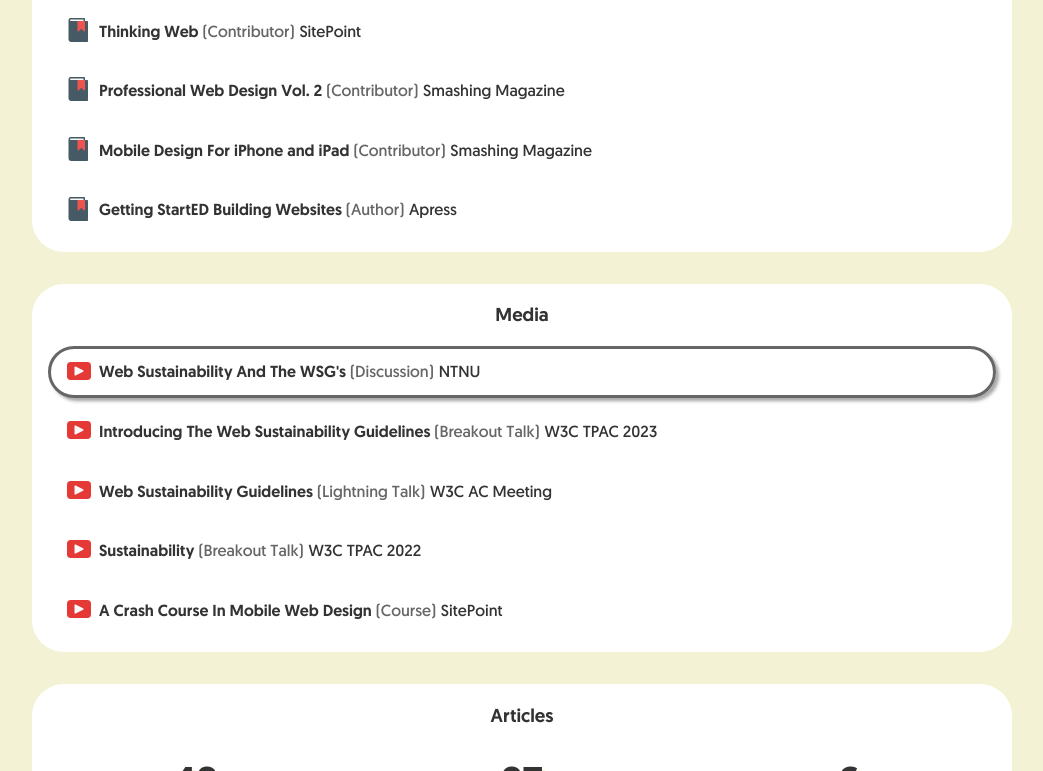
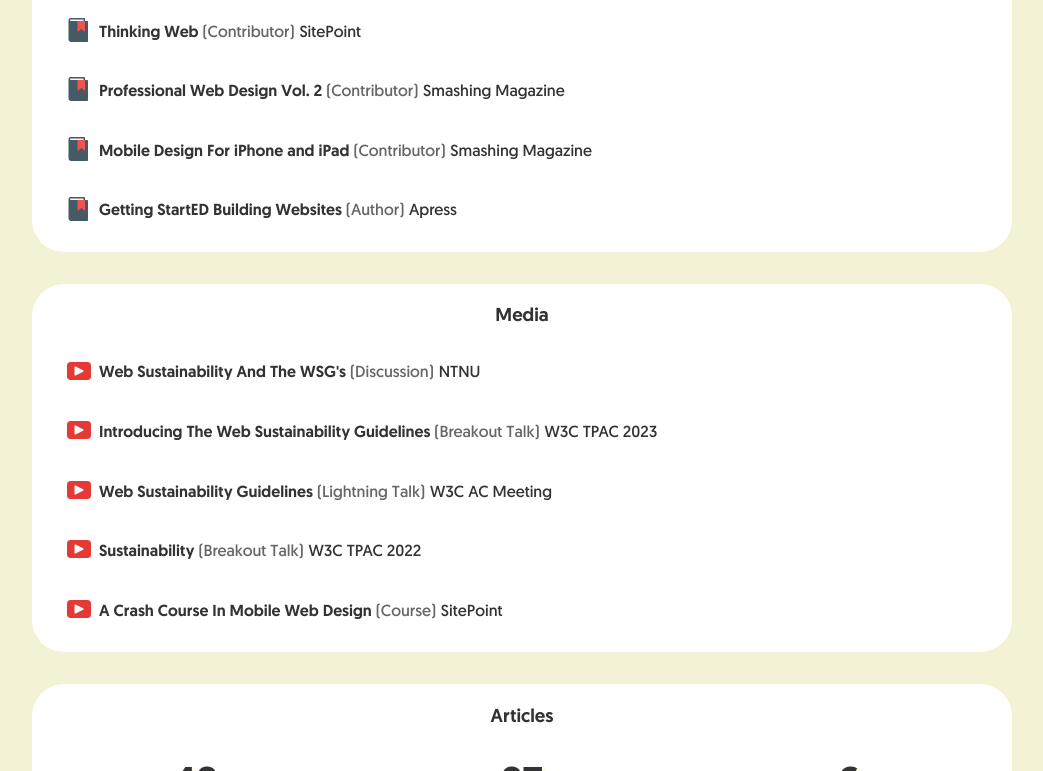
Before and after one commit to AlexDawsonUK/AlexanderDawson, a plain HTML site: page index.html in a window 1280 px wide. In both pictures the pointer is over the link 640 px from the left and 2427 px from the top of the page. Shown: the part 2056-2827 px from the top of the page, without its empty margins (118-1161 px from the left). Drawn offline with Linux system fonts and the light colour scheme.

Commit message:
Updated base styles.

```diff
--- a/cache/style.css
+++ b/cache/style.css
@@ -69,6 +69,12 @@
 	.headline:hover, .link-url:hover, .social-link:hover {
 		border-color: #666666;
 		box-shadow: 0.2em 0.2em 0.2em #aaaaaa; }
+	.link-inactive {
+		cursor: default;
+		transition-property: none; }
+	.link-inactive:hover {
+		border-color: #ffffff;
+		box-shadow: none; }
 	.error, .headline, .link-url, .section, .social-link {
 		border-radius: 2em; }
 	.logo-img {
```
